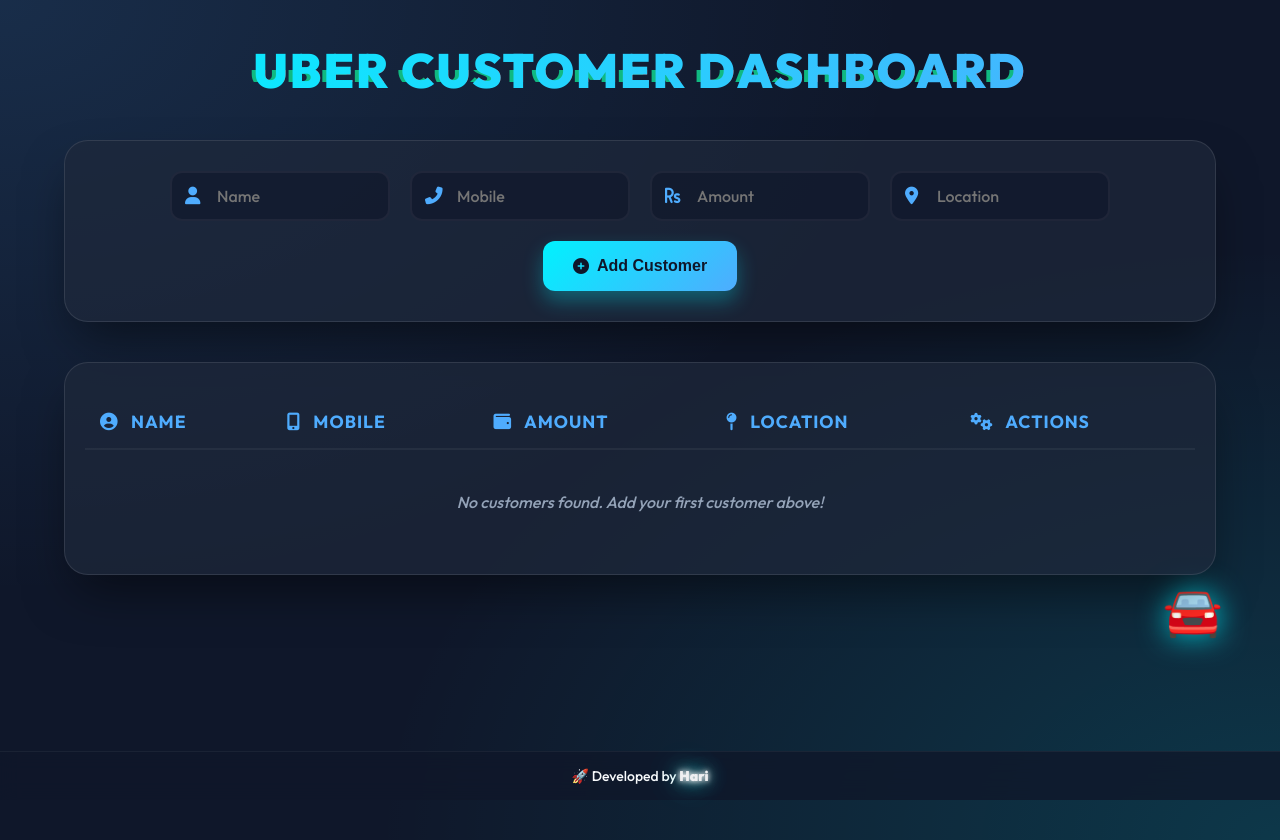
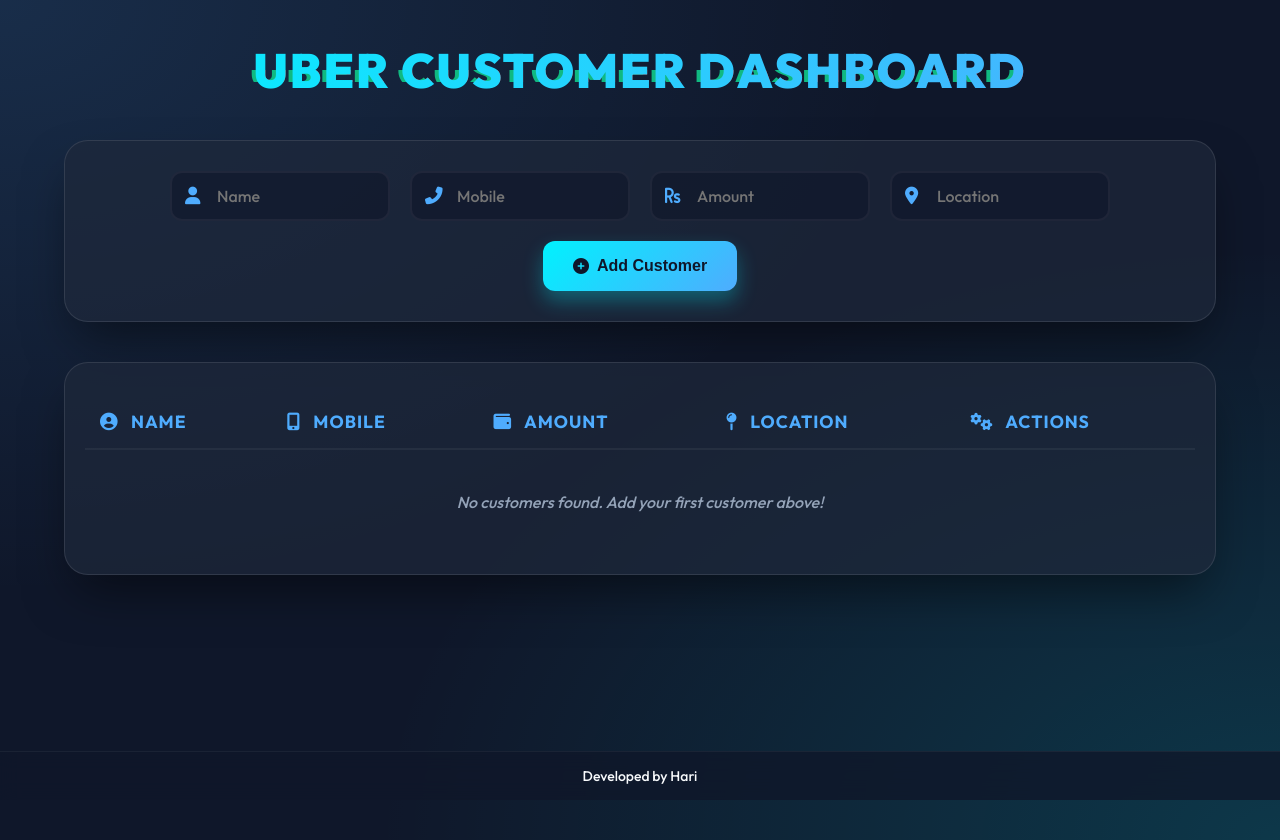
Before and after one commit to N-Hariprasath/uber_management_system, a Flask app: page / in a window 1280 px wide. Run offline with Flask 3, Linux system fonts and the light colour scheme; data that the repository does not hold is empty.

Commit message:
Update index.html

```diff
--- a/templates/index.html
+++ b/templates/index.html
@@ -10,9 +10,6 @@
 </head>
 <body>
 
-<div class="background-animation">
-    <div class="car">🚘</div>
-</div>
 
 <div class="container">
 
@@ -84,7 +81,7 @@
 </div>
 
 <footer class="footer">
-    <p>🚀 Developed by <span class="neon-text">Hari</span></p>
+    <p>Developed by Hari</p>
 </footer>
 </body>
 </html>
```
